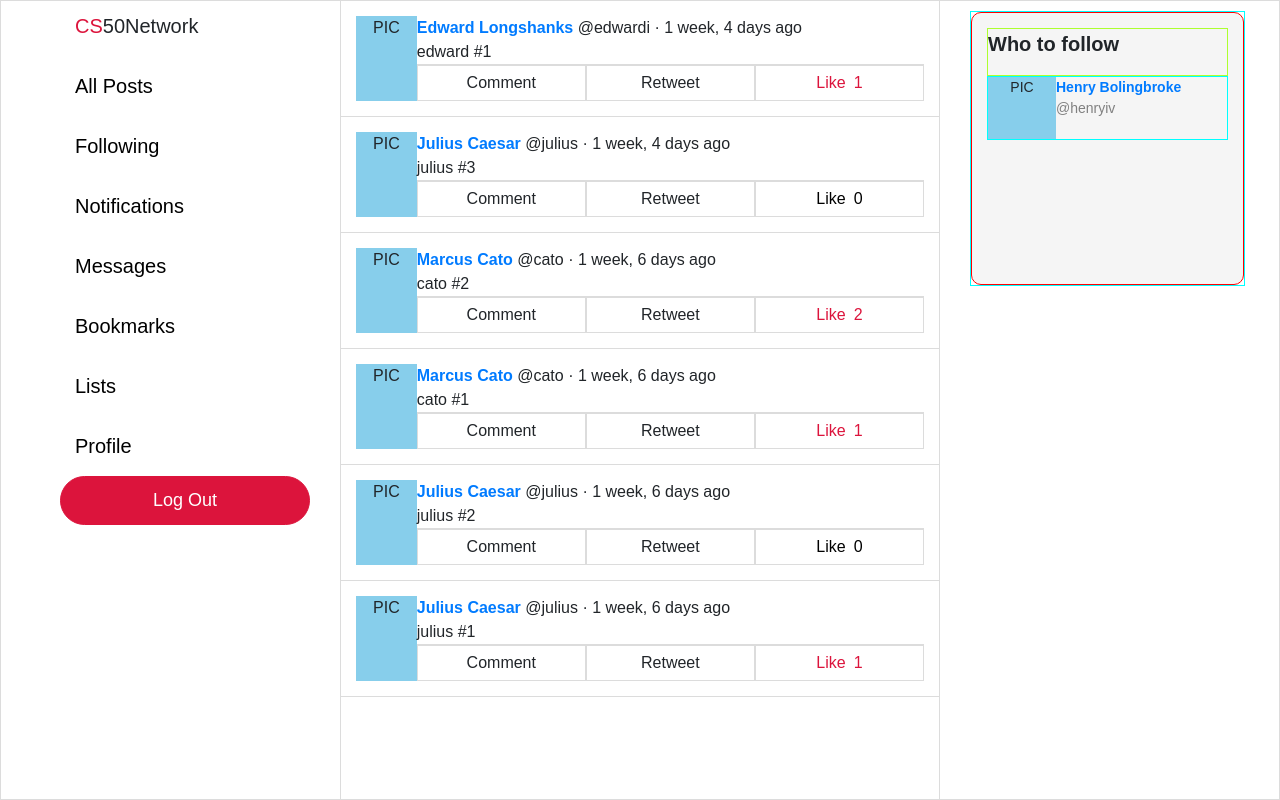
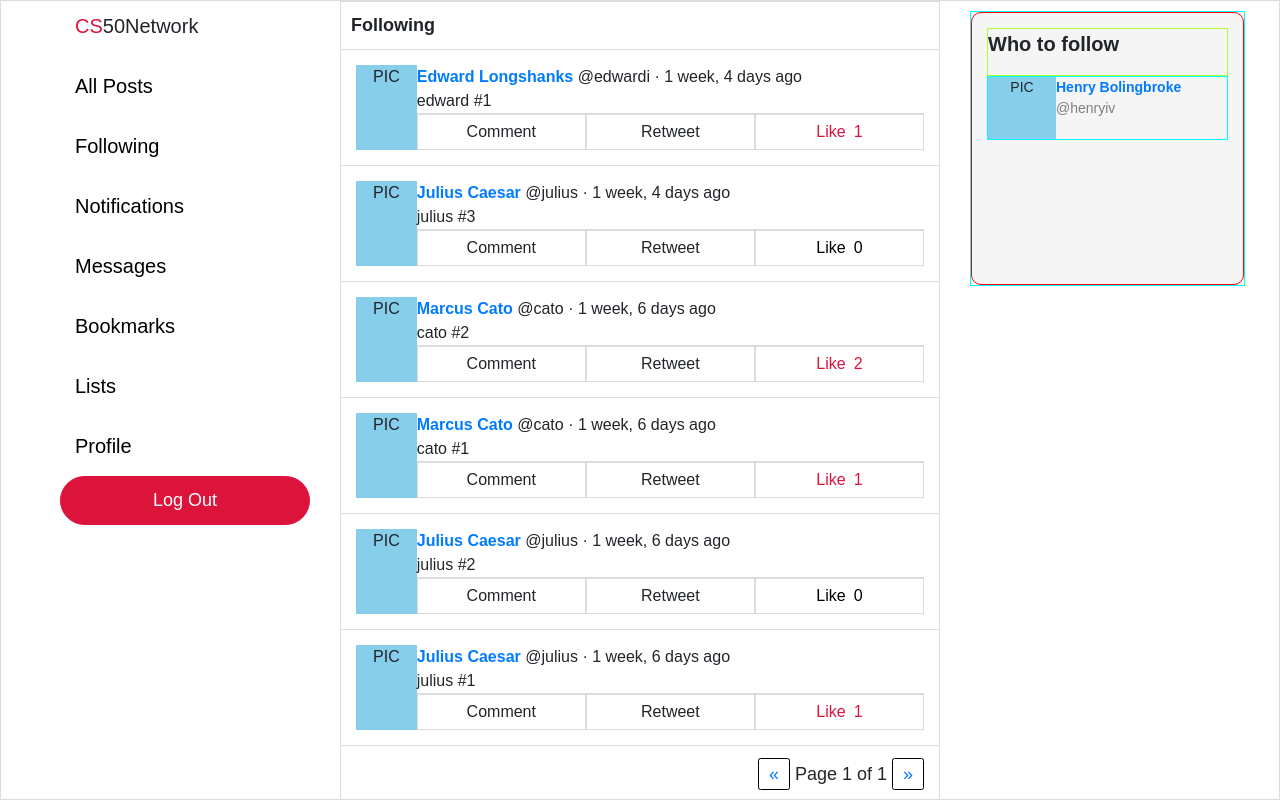
Before and after one commit to hqz3/cs50w-project4-network, a Django app: page /following in a window 1280 px wide. Run offline with Django 3.2, Linux system fonts and the light colour scheme; a user stored in the database is signed in; data comes from the database, SQL or seed files in the repository; both versions use the stored data as it was after the commit; some libraries are stand-ins or nearby versions.

Commit message:
added Pagination to "All Posts", "Following" and "Profile"

```diff
--- a/network/static/network/styles.css
+++ b/network/static/network/styles.css
@@ -75,7 +75,6 @@ body {
 
 /* BODY */
 
-
 .body {
     border-left: 1px solid gainsboro;
     border-right: 1px solid gainsboro;
@@ -88,7 +87,7 @@ body {
     display: none;
   }
 
-.all-posts-title {
+.page-title {
     background-color: white;
     border-top: 1px solid gainsboro;
     border-bottom: 1px solid gainsboro;
@@ -159,6 +158,14 @@ body {
     justify-content: space-between;
 }
 
+.edit {
+    color: black;
+}
+
+.edit:hover {
+    text-decoration: none;
+}
+
 .edit-form {
     text-align: right;
 }
@@ -173,7 +180,7 @@ body {
     transition: filter 0.25s;
 }
 
-.save-button:focus {
+.save-button:hover {
     outline: none;
 }
 
@@ -220,7 +227,6 @@ body {
 
 
 /* Profile */
-
 
 .profile-container {
     padding: 15px;
@@ -269,7 +275,7 @@ body {
     transition: background-color 0.1s ease-in;
 }
 
-#unfollow:focus {
+#unfollow:hover {
     outline: none;
 }
 
@@ -294,7 +300,6 @@ body {
 
 
 /* Right Pane */
-
 
 .right-pane {
     display: block;
@@ -344,8 +349,26 @@ body {
 }
 
 
+/* Pagination */
+
+.pagination {
+    padding: 15px 15px 15px 0px;
+    display: flex;
+    justify-content: flex-end;
+}
+
+#first, #last, #prev, #next {
+    border: 1px solid black;
+    border-radius: 2.5px;
+    padding: 5px 10px 5px 10px;
+}
+
+#first:hover, #last:hover, #prev:hover, #next:hover {
+    text-decoration: none;
+    background-color: whitesmoke;
+}
+
 /* Function */
-
 
 .display-hide {
     display: none;
--- a/network/templates/network/following.html
+++ b/network/templates/network/following.html
@@ -1,7 +1,9 @@
 {% extends "network/layout.html" %}
 
+{% block title %}Following{% endblock %}
 {% block body %}
-    {% for post in followed_posts %}
+    <div class="page-title">Following</div>
+    {% for post in page_obj %}
     <div class="post-outer-container">
         <div class="post-container">
             <div class="profile-pic">
@@ -42,4 +44,25 @@
         </div>
     </div>
     {% endfor %}
+    <div class="pagination">
+        <span class="step-links">
+            {% if page_obj.has_previous %}
+                <a id="first" href="?page=1">First</a>
+                <a id="prev" href="?page={{ page_obj.previous_page_number }}">&laquo;</a>
+            {% else %}
+                <a id="prev" href="#" style="pointer-events: none;">&laquo;</a>
+            {% endif %}
+
+            <span class="current">
+                Page {{ page_obj.number }} of {{ page_obj.paginator.num_pages }}
+            </span>
+
+            {% if page_obj.has_next %}
+                <a id="next" href="?page={{ page_obj.next_page_number }}">&raquo;</a>
+                <a id="last" href="?page={{ page_obj.paginator.num_pages }}">Last</a>
+            {% else %}
+                <a id="next" href="#" style="pointer-events: none;">&raquo;</a>
+            {% endif %}
+        </span>
+    </div>
 {% endblock %}
--- a/network/views.py
+++ b/network/views.py
@@ -1,10 +1,9 @@
 import json
-from re import S
 from django.contrib.auth import authenticate, login, logout
 from django.contrib.auth.decorators import login_required
 from django.contrib.auth.models import AnonymousUser
 from django.core import serializers
-from django.core.serializers.json import DjangoJSONEncoder
+from django.core.paginator import Paginator
 from django.db import IntegrityError
 from django.http import HttpResponse, HttpResponseRedirect
 from django.http import JsonResponse
@@ -71,16 +70,19 @@ def register(request):
         return render(request, "network/register.html")
 
 
-# Show all of current user's posts
+# Show all users' posts
 def index(request):
     posts = Post.objects.all().order_by('-timestamp')
+    paginator = Paginator(posts, 10)
+    page_number = request.GET.get('page')
+    page_obj = paginator.get_page(page_number)
     if request.user.is_anonymous:
-        context = {"posts": posts}
+        context = {"page_obj": page_obj}
     else:
         context = {
-            "posts": posts,
-            "recommend_follow": recommend_follow(request),
-        }
+        "page_obj": page_obj,
+        "recommend_follow": recommend_follow(request),
+    }
     return render(request, "network/index.html", context)
 
 
@@ -144,8 +146,12 @@ def following(request):
     for user in currently_following:
         followed_posts += (user.following.posts.all())
     followed_posts.sort(key=lambda post: post.timestamp, reverse=True)
+
+    paginator = Paginator(followed_posts, 10)
+    page_number = request.GET.get('page')
+    page_obj = paginator.get_page(page_number)
     context = {
-        "followed_posts": followed_posts,
+        "page_obj": page_obj,
         "recommend_follow": recommend_follow(request),
     }
     return render(request, "network/following.html", context)
@@ -155,13 +161,17 @@ def profile(request, username):
     current_user = User.objects.get(username=request.user)
     viewed_user = User.objects.get(username=username)
 
+    paginator = Paginator(viewed_user.posts.all().order_by('-timestamp'), 10)
+    page_number = request.GET.get('page')
+    page_obj = paginator.get_page(page_number)
+
     context = {
         "currently_followed": len(Follow.objects.filter(user=current_user).filter(following=viewed_user)),
         "follower_count": viewed_user.followers.all().count(),
         "following_count": viewed_user.following.all().count(),
         "recommend_follow": recommend_follow(request),
         "viewed_user": viewed_user,
-        "viewed_user_posts": viewed_user.posts.all().order_by('-timestamp'),
+        "viewed_user_posts": page_obj,
     }
     return render(request, "network/profile.html", context)
 
```
Also changed, not shown: network/templates/network/index.html (+22 -2 lines), network/templates/network/profile.html (+21 -1 lines), db.sqlite3, network/templates/network/layout.html (indentation only).
